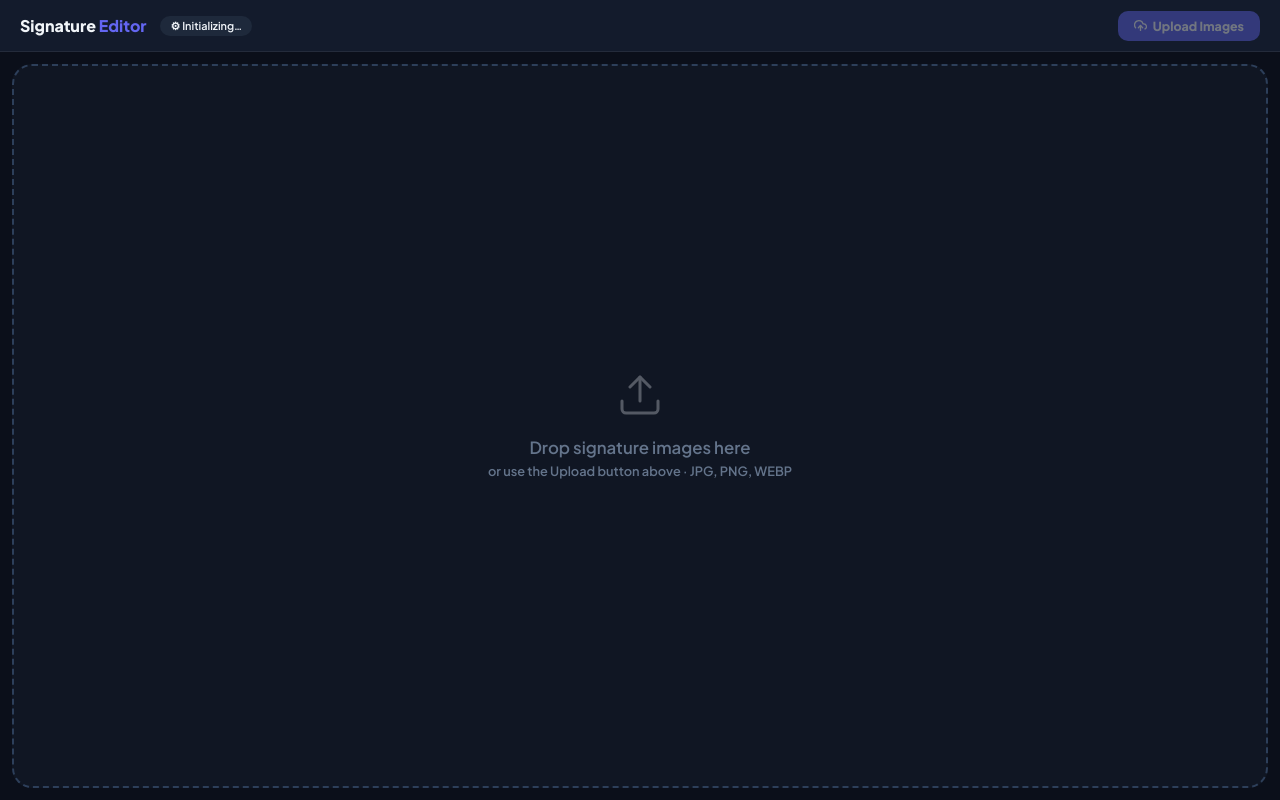
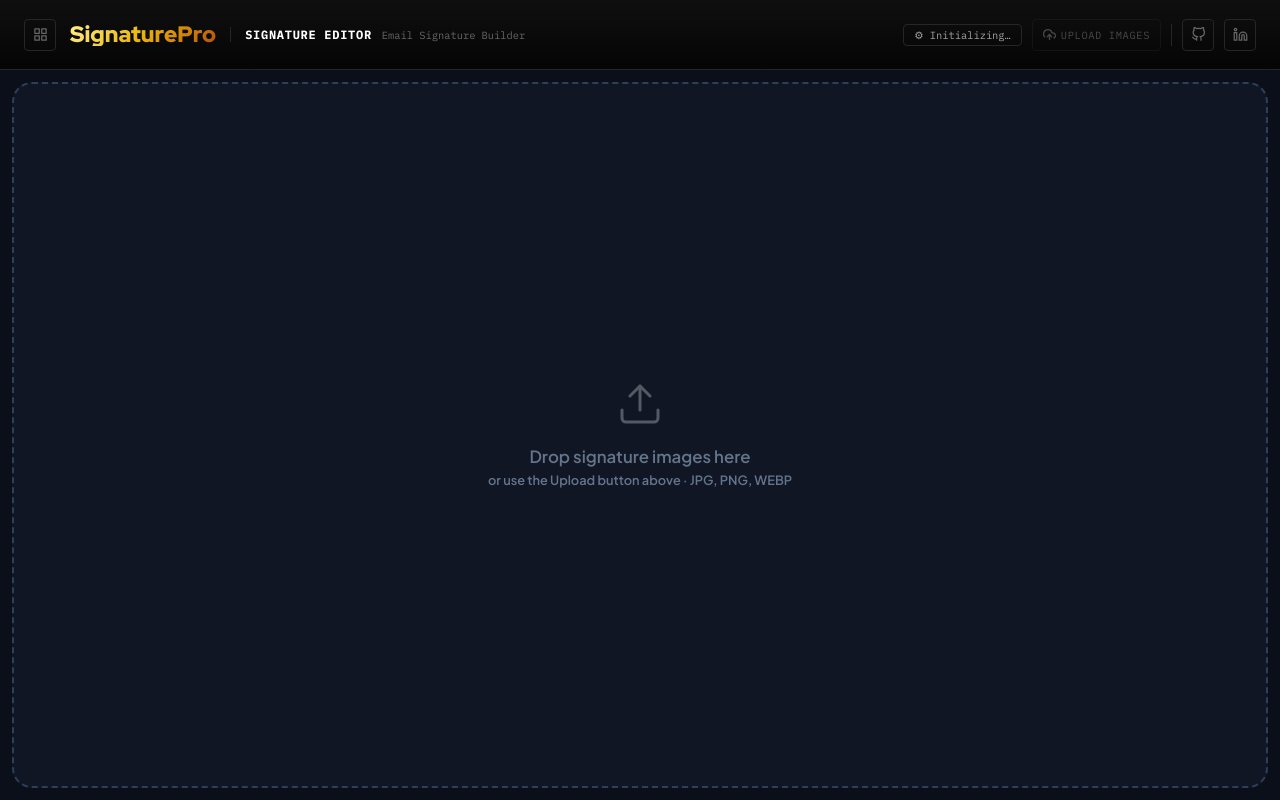
Before and after one commit to MiguelCarino/SignatureEditor, a plain HTML site: page index.html in a window 1280 px wide. Drawn offline with Linux system fonts and the light colour scheme.

Commit message:
change of navbar style

```diff
--- a/index.html
+++ b/index.html
@@ -5,9 +5,9 @@
   <meta name="viewport" content="width=device-width, initial-scale=1.0">
   <title>Signature Editor</title>
   <link href="https://fonts.googleapis.com/css2?family=Plus+Jakarta+Sans:wght@400;500;600;800&display=swap" rel="stylesheet">
+  <link href="https://fonts.googleapis.com/css2?family=IBM+Plex+Mono:wght@400;700&family=IBM+Plex+Sans:wght@300;400;500;700&family=Red+Hat+Display:wght@700;900&display=swap" rel="stylesheet">
   <style>
     :root {
-      --topbar: 52px;
       --pad: 12px;
       --ctrl: 290px;
       --primary: #6366f1; --primary-dim: rgba(99,102,241,0.14);
@@ -16,6 +16,44 @@
       --ok: #4ade80; --warn: #fbbf24; --err: #f87171; --info: #7dd3fc;
       --radius: 14px;
     }
+
+    /* ─── CS Header ─────────────────────────────────────────────────── */
+    .cs-header {
+      height: 70px; flex-shrink: 0;
+      background: linear-gradient(180deg, #0f0f0f 0%, #050505 100%);
+      border-bottom: 1px solid #262626;
+      display: flex; align-items: center; justify-content: space-between;
+      padding: 0 24px; gap: 12px; z-index: 100;
+      font-family: 'IBM Plex Sans', sans-serif;
+    }
+    .cs-left { display: flex; align-items: center; gap: 14px; min-width: 0; }
+    .cs-right { display: flex; align-items: center; gap: 10px; flex-shrink: 0; }
+    .cs-page-name {
+      font-family: 'Red Hat Display', sans-serif;
+      font-size: 1.4rem; font-weight: 900; line-height: 1;
+      background: linear-gradient(130deg, #fef08a 0%, #eab308 50%, #b45309 100%);
+      -webkit-background-clip: text; -webkit-text-fill-color: transparent; background-clip: text;
+      white-space: nowrap;
+    }
+    .cs-info { display: flex; align-items: baseline; gap: 10px; border-left: 1px solid #262626; padding-left: 14px; }
+    .cs-info-title { font-family: 'IBM Plex Mono', monospace; font-size: 0.75rem; font-weight: 700; color: #fff; text-transform: uppercase; letter-spacing: 0.06em; white-space: nowrap; }
+    .cs-info-desc { font-family: 'IBM Plex Mono', monospace; font-size: 0.65rem; color: #666; white-space: nowrap; }
+    .cs-icon-btn {
+      width: 32px; height: 32px; border: 1px solid #262626; border-radius: 4px;
+      display: flex; align-items: center; justify-content: center;
+      color: #666; transition: 0.2s; text-decoration: none; background: transparent; cursor: pointer;
+      font-family: 'IBM Plex Mono', monospace; font-size: 0.75rem; font-weight: 700;
+    }
+    .cs-icon-btn:hover { border-color: #eab308; color: #050505; background: #eab308; transform: translateY(-2px); box-shadow: 0 4px 12px rgba(234,179,8,0.15); }
+    .cs-icon-btn svg { width: 15px; height: 15px; }
+    .cs-vdiv { width: 1px; height: 22px; background: #262626; flex-shrink: 0; }
+    .cs-btn {
+      display: flex; align-items: center; gap: 5px;
+      background: transparent; border: 1px solid #262626; color: #a3a3a3;
+      font-family: 'IBM Plex Mono', monospace; font-size: 0.65rem; text-transform: uppercase; letter-spacing: 0.06em;
+      padding: 0 10px; height: 32px; border-radius: 4px; cursor: pointer; transition: 0.2s; white-space: nowrap;
+    }
+    .cs-btn:hover { border-color: #eab308; color: #eab308; background: rgba(234,179,8,0.05); }
 
     *, *::before, *::after { box-sizing: border-box; margin: 0; padding: 0; }
 
@@ -27,34 +65,13 @@
       height: 100vh; display: flex; flex-direction: column;
     }
 
-    /* ─── top bar ─────────────────────────────────────────────────── */
-    .topbar {
-      flex-shrink: 0; height: var(--topbar);
-      display: flex; align-items: center; gap: 14px;
-      padding: 0 20px;
-      background: rgba(21,29,46,0.95);
-      border-bottom: 1px solid var(--border);
-      backdrop-filter: blur(8px);
+    #status-pill {
+      font-family: 'IBM Plex Mono', monospace; font-size: 0.65rem; color: #a3a3a3;
+      border: 1px solid #262626; padding: 3px 10px; border-radius: 4px; white-space: nowrap;
     }
-    .brand { font-size: 1rem; font-weight: 800; white-space: nowrap; }
-    .brand em { font-style: normal; color: var(--primary); }
-    #status-pill {
-      font-size: 0.68rem; font-weight: 600;
-      padding: 3px 10px; border-radius: 999px; background: #1e293b;
-      white-space: nowrap;
-    }
-    .topbar-sep { flex: 1; }
-    .btn-upload {
-      display: inline-flex; align-items: center; gap: 6px;
-      padding: 7px 16px; border-radius: 10px;
-      background: var(--primary); color: #fff;
-      font-size: 0.78rem; font-weight: 700; cursor: pointer;
-      transition: opacity 0.15s; white-space: nowrap;
-    }
-    .btn-upload:hover { opacity: 0.85; }
     .btn-upload.disabled { opacity: 0.4; pointer-events: none; }
 
-    /* ─── content area (below topbar) ────────────────────────────── */
+    /* ─── content area (below header) ────────────────────────────── */
     .content {
       flex: 1; overflow: hidden;
       padding: var(--pad);
@@ -86,7 +103,7 @@
     /* ─── card ────────────────────────────────────────────────────── */
     .card {
       /* each card fills at least the full content height */
-      min-height: calc(100vh - var(--topbar) - var(--pad) * 2);
+      min-height: calc(100vh - 70px - var(--pad) * 2);
       background: var(--card); border: 1px solid var(--border);
       border-radius: 18px;
       display: flex; flex-direction: column;
@@ -301,12 +318,21 @@
 </head>
 <body>
 
-<!-- ── Top bar ──────────────────────────────────────────────────────────── -->
-<div class="topbar">
-  <span class="brand">Signature <em>Editor</em></span>
+<!-- ── CS Header ─────────────────────────────────────────────────────────── -->
+<header class="cs-header">
+  <div class="cs-left">
+    <a href="https://carino.systems" class="cs-icon-btn" title="Carino Systems">
+      <svg viewBox="0 0 24 24" fill="none" stroke="currentColor" stroke-width="2" stroke-linecap="round" stroke-linejoin="round"><rect x="3" y="3" width="7" height="7"/><rect x="14" y="3" width="7" height="7"/><rect x="3" y="14" width="7" height="7"/><rect x="14" y="14" width="7" height="7"/></svg>
+    </a>
+    <span class="cs-page-name">SignaturePro</span>
+    <div class="cs-info">
+      <span class="cs-info-title">Signature Editor</span>
+      <span class="cs-info-desc">Email Signature Builder</span>
+    </div>
+  </div>
+  <div class="cs-right">
     <div id="status-pill">⚙ Initializing…</div>
-  <div class="topbar-sep"></div>
-  <label class="btn-upload disabled" id="upload-label">
+    <label class="cs-btn btn-upload disabled" id="upload-label">
       <svg width="13" height="13" viewBox="0 0 24 24" fill="none" stroke="currentColor" stroke-width="2.5" stroke-linecap="round" stroke-linejoin="round">
         <polyline points="16 16 12 12 8 16"/><line x1="12" y1="12" x2="12" y2="21"/>
         <path d="M20.39 18.39A5 5 0 0 0 18 9h-1.26A8 8 0 1 0 3 16.3"/>
@@ -314,7 +340,15 @@
       Upload Images
       <input type="file" id="upload" accept="image/*" multiple hidden disabled>
     </label>
+    <div class="cs-vdiv"></div>
+    <a href="https://github.com/MiguelCarino" target="_blank" class="cs-icon-btn" title="GitHub">
+      <svg viewBox="0 0 24 24" fill="none" stroke="currentColor" stroke-width="2"><path d="M9 19c-5 1.5-5-2.5-7-3m14 6v-3.87a3.37 3.37 0 0 0-.94-2.61c3.14-.35 6.44-1.54 6.44-7A5.44 5.44 0 0 0 20 4.77 5.07 5.07 0 0 0 19.91 1S18.73.65 16 2.48a13.38 13.38 0 0 0-7 0C6.27.65 5.09 1 5.09 1A5.07 5.07 0 0 0 5 4.77a5.44 5.44 0 0 0-1.5 3.78c0 5.42 3.3 6.61 6.44 7A3.37 3.37 0 0 0 9 18.13V22"></path></svg>
+    </a>
+    <a href="https://www.linkedin.com/in/miguelcarino94/" target="_blank" class="cs-icon-btn" title="LinkedIn">
+      <svg viewBox="0 0 24 24" fill="none" stroke="currentColor" stroke-width="2"><path d="M16 8a6 6 0 0 1 6 6v7h-4v-7a2 2 0 0 0-2-2 2 2 0 0 0-2 2v7h-4v-7a6 6 0 0 1 6-6z"></path><rect x="2" y="9" width="4" height="12"></rect><circle cx="4" cy="4" r="2"></circle></svg>
+    </a>
   </div>
+</header>
 
 <!-- ── Content area ─────────────────────────────────────────────────────── -->
 <div class="content" id="content">
```
Lines whose indentation alone changed are shown as unchanged.
